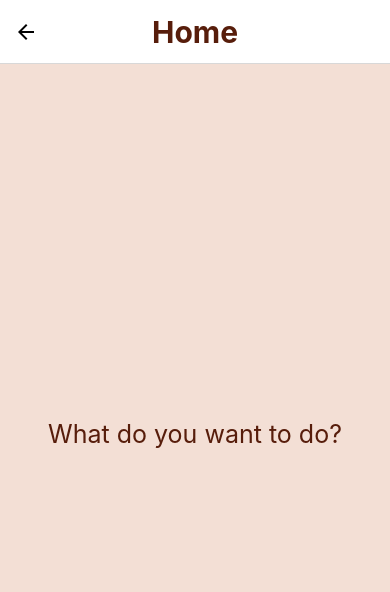
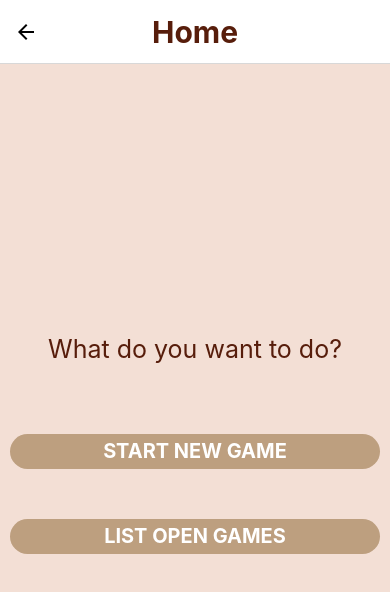
Before and after one commit to fishbulle/rps-react-native, a React Native app: screen /Home in a window 390 px wide. Shown: the top 592 px of the page. Built offline with nearby package versions, Linux system fonts and the light colour scheme; no server answers.

Commit message:
byggt upp ett "skelett" för att struktuera hur jag vill ha det

```diff
--- a/components/Game.tsx
+++ b/components/Game.tsx
@@ -0,0 +1 @@
+{/* spelsidan!!! */ }
--- a/components/Menu.tsx
+++ b/components/Menu.tsx
@@ -1,13 +1,37 @@
 import { SafeAreaView, View, Text, StyleSheet } from "react-native"
+import { MyButton } from "./MyButton"
+import { useNavigation } from "@react-navigation/native"
 
 export function Menu() {
+    type Nav = {
+        navigate: (value: string) => void
+    }
+    const nav = useNavigation<Nav>()
+
+    const handleStartGame = () => {
+        console.log('Startar nytt spel...')
+        nav.navigate('Game')
+    }
+
+    const handleListOpenGames = () => {
+        console.log('Skickar dig till sidan för öppna spel...')
+        nav.navigate('OpenGames')
+    }
 
     return (
         <SafeAreaView style={styles.container}>
             <View>
                 <Text style={styles.text}>What do you want to do?</Text>
             </View>
-            {/* länkar till starta nytt spel eller joina öppet spel */}
+            {/* länkar till sidorna för starta nytt spel eller joina öppet spel */}
+            <MyButton
+                style={{}}
+                text="Start New Game"
+                onPress={() => handleStartGame()} />
+            <MyButton
+                style={{}}
+                text="List Open Games"
+                onPress={() => handleListOpenGames()} />
         </SafeAreaView>
     )
 }
--- a/components/OpenGamesList.tsx
+++ b/components/OpenGamesList.tsx
@@ -0,0 +1,2 @@
+{/* flatList som mappar öppna spel
+    och tar spelaren till det öppna spelet den klickar på */ }
--- a/components/PlayerName.tsx
+++ b/components/PlayerName.tsx
@@ -9,7 +9,6 @@ export function PlayerName() {
         navigate: (value: string) => void
     }
     const nav = useNavigation<Nav>()
-    // const [isLoading, setLoading] = useState(true)
     const [username, setUsername] = useState('')
 
     useEffect(() => {
```
